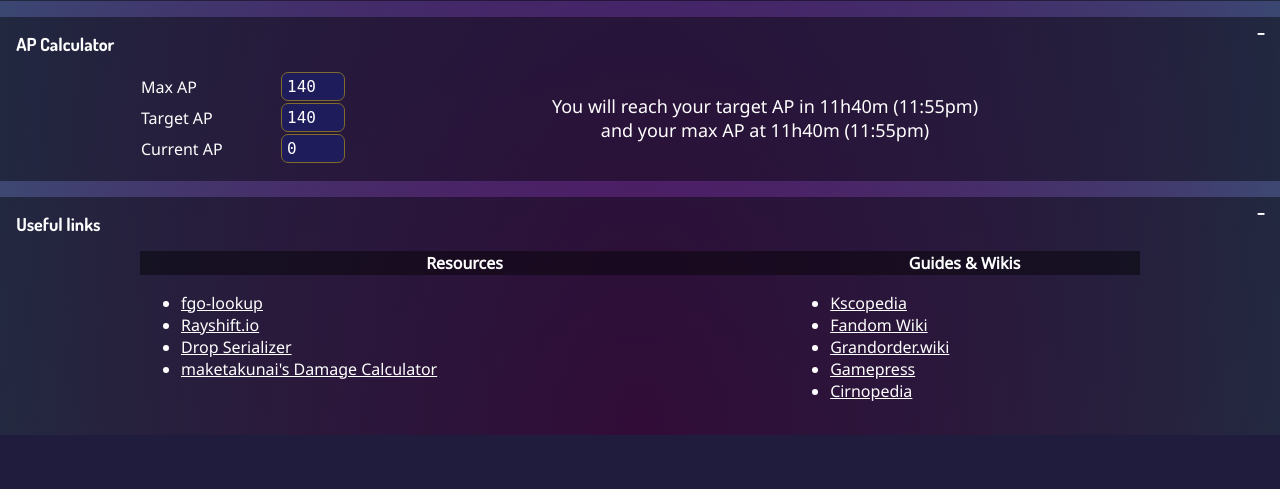
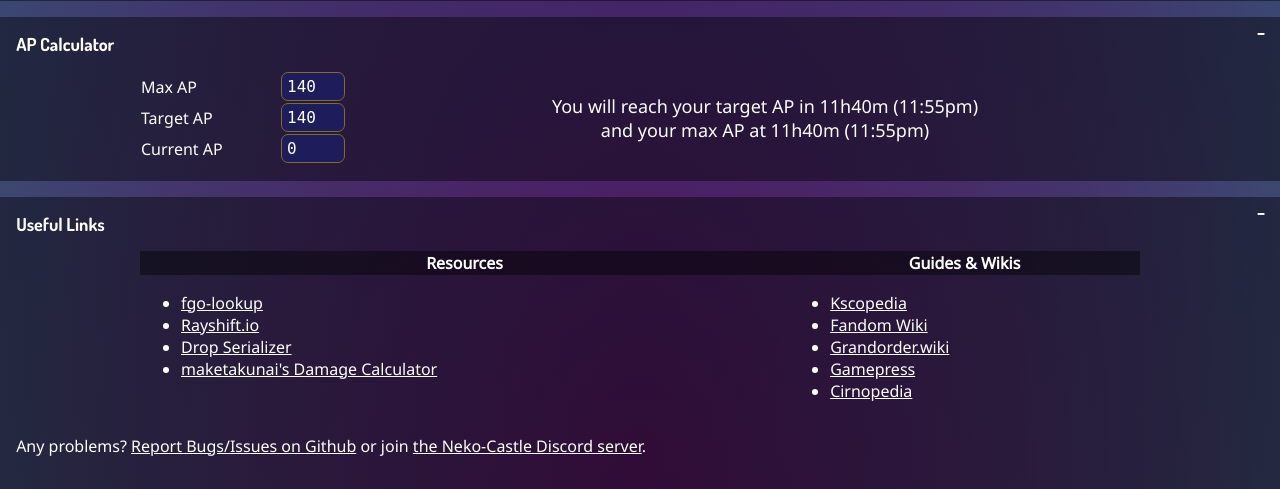
Before and after one commit to Mitsunee/fgo-sites, a PHP site: page / in a window 1280 px wide. Shown: the part 1004-1493 px from the top of the page. Before the commit the page ends 1439 px from the top, so only its background shows below. Run offline with PHP 8.4, Linux system fonts and the light colour scheme; some web fonts are replaced.

Commit message:
Added contact info to links section

```diff
--- a/fgo-time/assets/fgo-time.css
+++ b/fgo-time/assets/fgo-time.css
@@ -252,6 +252,6 @@ main section>h1:hover::after {
     vertical-align: top;
 }
 
-#links table a {
+#links a {
     color: white;
 }
--- a/fgo-time/index.php
+++ b/fgo-time/index.php
@@ -121,7 +121,7 @@ function htmllink($path) {
             </div>
         </section>
         <section id="links" data-name="Links">
-            <h1>Useful links</h1>
+            <h1>Useful Links</h1>
             <div class="content">
                 <table>
                     <tr>
@@ -148,6 +148,7 @@ function htmllink($path) {
                         </td>
                     </tr>
                 </table>
+                <p>Any problems? <a href="https://github.com/Mitsunee/fgo-time/issues">Report Bugs/Issues on Github</a> or join <a href="https://discord.gg/ZncPkjw">the Neko-Castle Discord server</a>.
             </div>
         </section>
     </main>
```
Also changed, not shown: README.md.
